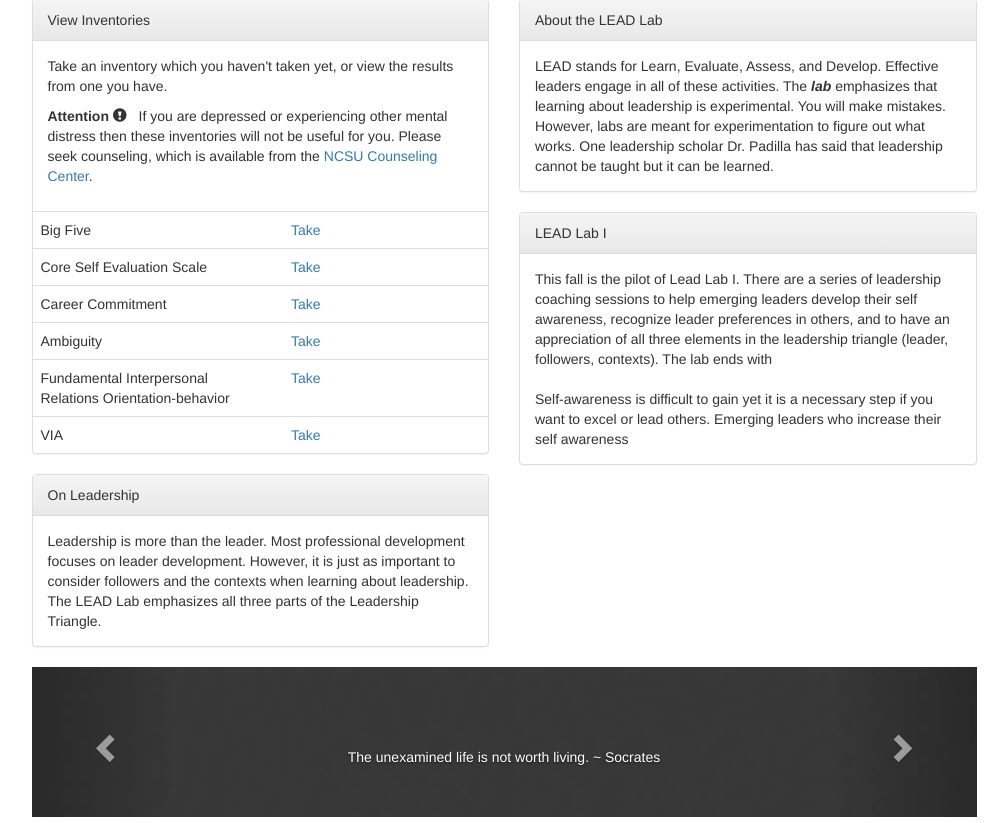
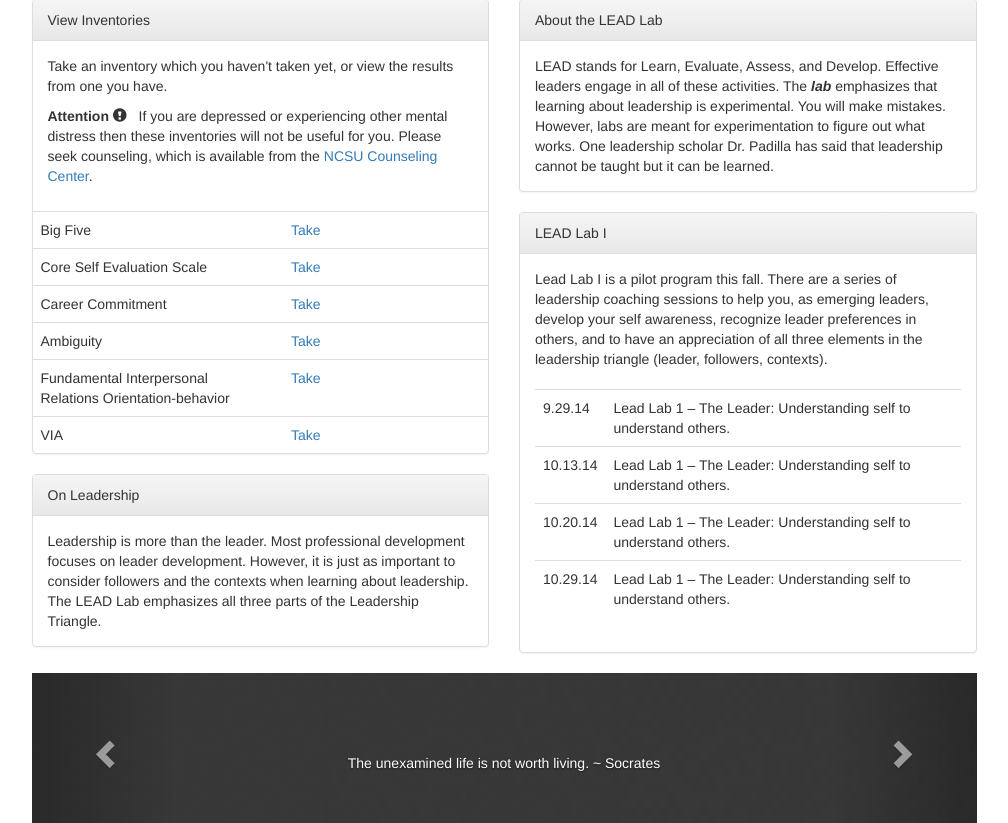
Before and after one commit to srmagura/goodnight-lead, a Django app: page / in a window 1280 px wide. Shown: the part 141-964 px from the top of the page, without its empty margins (136-1144 px from the left). Run offline with Django 3.2, Linux system fonts and the light colour scheme; the visitor is signed in with stand-in values (Sample User, id 1); data that the repository does not hold is empty; parts of the project's set-up code (start-up, migrations or seed data) failed here and were passed over; some libraries are stand-ins or nearby versions.

Commit message:
Adding index content and inventory description
Updated the text on the index page concerning Lead Lab I.
Added descriptions and links for each inventory in the review section.

```diff
--- a/app/templates/index.html
+++ b/app/templates/index.html
@@ -93,8 +93,21 @@
                     </div>
                     <div class="panel-collapse collapse collapse-xs in" id="panel4-collapse">
                         <div class="panel-body">
-                            This fall is the pilot of Lead Lab I. There are a series of leadership coaching sessions to help emerging leaders develop their self awareness, recognize leader preferences in others, and to have an appreciation of all three elements in the leadership triangle (leader, followers, contexts). The lab ends with<br /><br />
-                            Self-awareness is difficult to gain yet it is a necessary step if you want to excel or lead others. Emerging leaders who increase their self awareness
+                            Lead Lab I is a pilot program this fall. There are a series of leadership coaching sessions to help you, as emerging leaders, develop your self awareness, recognize leader preferences in others, and to have an appreciation of all three elements in the leadership triangle (leader, followers, contexts).<br /><br />
+                            <table class="table">
+                                <tr>
+                                    <td>9.29.14</td><td>Lead Lab 1 – The Leader: Understanding self to understand others.</td>
+                                </tr>
+                                <tr>
+                                    <td>10.13.14</td><td>Lead Lab 1 – The Leader: Understanding self to understand others.</td>
+                                </tr>
+                                <tr>
+                                    <td>10.20.14</td><td>Lead Lab 1 – The Leader: Understanding self to understand others.</td>
+                                </tr>
+                                <tr>
+                                    <td>10.29.14</td><td>Lead Lab 1 – The Leader: Understanding self to understand others.</td>
+                                </tr>
+                            </table>
                         </div>
                     </div>
                 </div>
--- a/app/templates/review_inventory/big_five.html
+++ b/app/templates/review_inventory/big_five.html
@@ -4,9 +4,11 @@
 <div class="inventory-review-page">
     <p>The Big Five refers to five personality traits that are fairly stable over your life. These traits are preferences that influence how you behave across situations and contexts.</p>
 
-<p>Receive more detailed feedback on the Big Five by following this
+    <p>
+        Receive more detailed feedback on the Big Five by following this
         <a target="_blank" href="http://similarminds.com/personality_tests.html">link</a>.
-Look down the column to the header ‘Big 5 / Global 5’ and take either the Big Five Short Form or Big 45 test (for an even more detailed analysis).</p>
+        Look down the column to the header ‘Big 5 / Global 5’ and take either the Big Five Short Form or Big 45 test (for an even more detailed analysis).
+    </p>
 
     <p>Want to know more? <a target="_blank" href="http://en.wikipedia.org/wiki/Big_Five_personality_traits">Big Five on Wikipedia</a></p>
     {% for slider_container in slider_containers %}
--- a/app/templates/review_inventory/via.html
+++ b/app/templates/review_inventory/via.html
@@ -8,7 +8,7 @@
 {% endblock %}
 
 {% block review_content %}
-<p>The following list shows your personal strengths. The first three in the list are your <span class="signature">signature strengths</span>. For each character trait, your numeric score is shown in parenthesis. These scores indicate the extent to which you exhibit the given character trait.</p>
+<p>This inventory presents your <span class="signature">signature strengths</span>. The idea is the more you use your signature strengths in your personal and professional lives the more you increase your well-being. There are 24 virtues in total and usually the top five are called your signature strengths. <a target="_blank" href="http://www.viacharacter.org/www/">Learn more</a></p>
 
 <ol>
     {% for obj in strengths %}
--- a/app/templates/take_inventory/career_commitment.html
+++ b/app/templates/take_inventory/career_commitment.html
@@ -1,7 +1,9 @@
 {% extends "take_inventory.html" %}
 
 {% block description %}
-<p>Read the statements about the major in which you are currently enrolled. You may consider major/career field as having the same meaning as occupation, profession, or vocation.</p>
+<p>
+    Read the statements about the major in which you are currently enrolled. You may consider major/career field as having the same meaning as occupation, profession, or vocation.
+</p>
 Answer codes:
 <table class="answer-codes">
     <tr>
```
Also changed, not shown: app/templates/review_inventory/ambiguity.html (+8 -2 lines), app/templates/review_inventory/career_commitment.html (+7 -1 lines), app/templates/review_inventory/core_self.html (+10 -4 lines), app/templates/review_inventory/firo_b.html (+21 -0 lines). Lines whose indentation alone changed are shown as unchanged.
